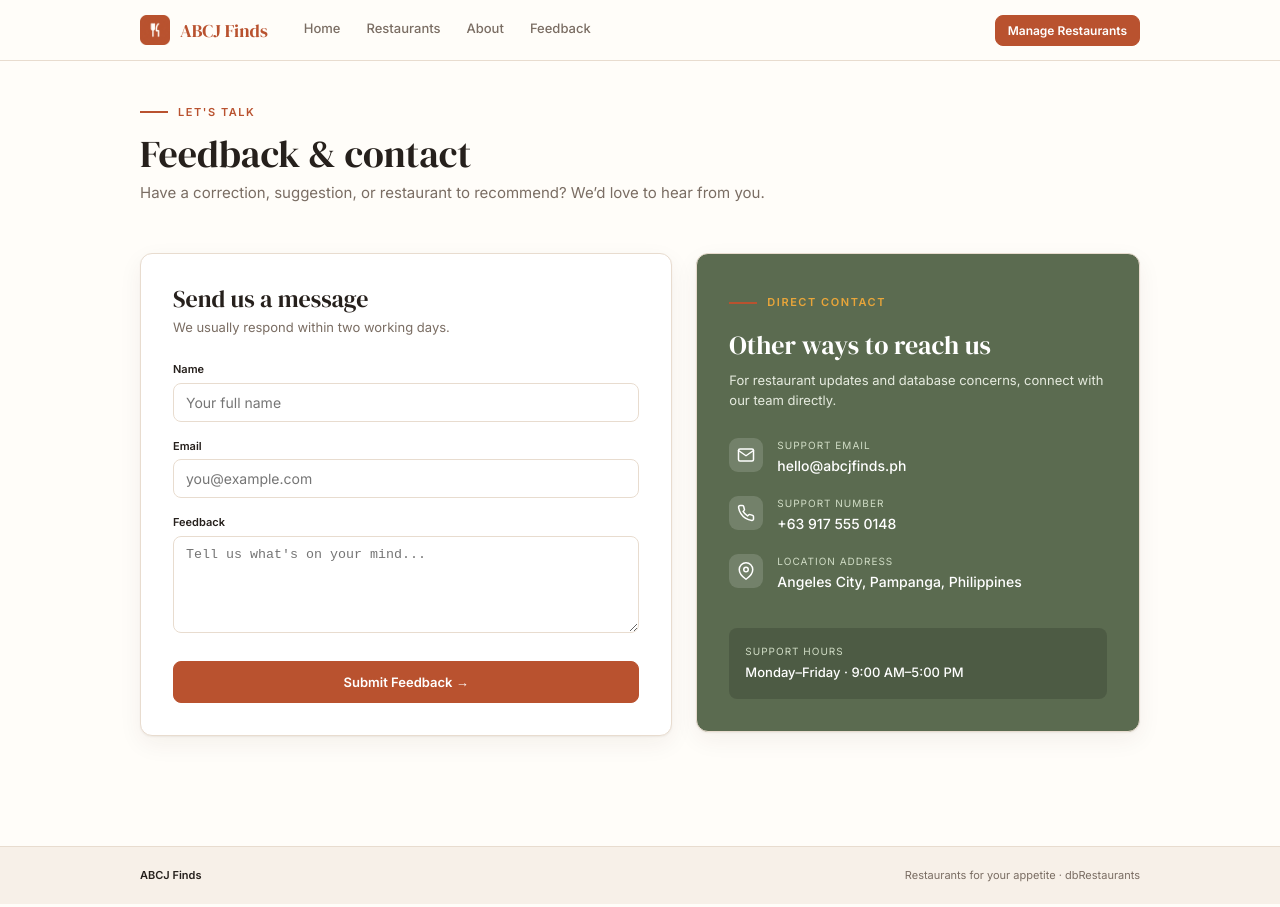
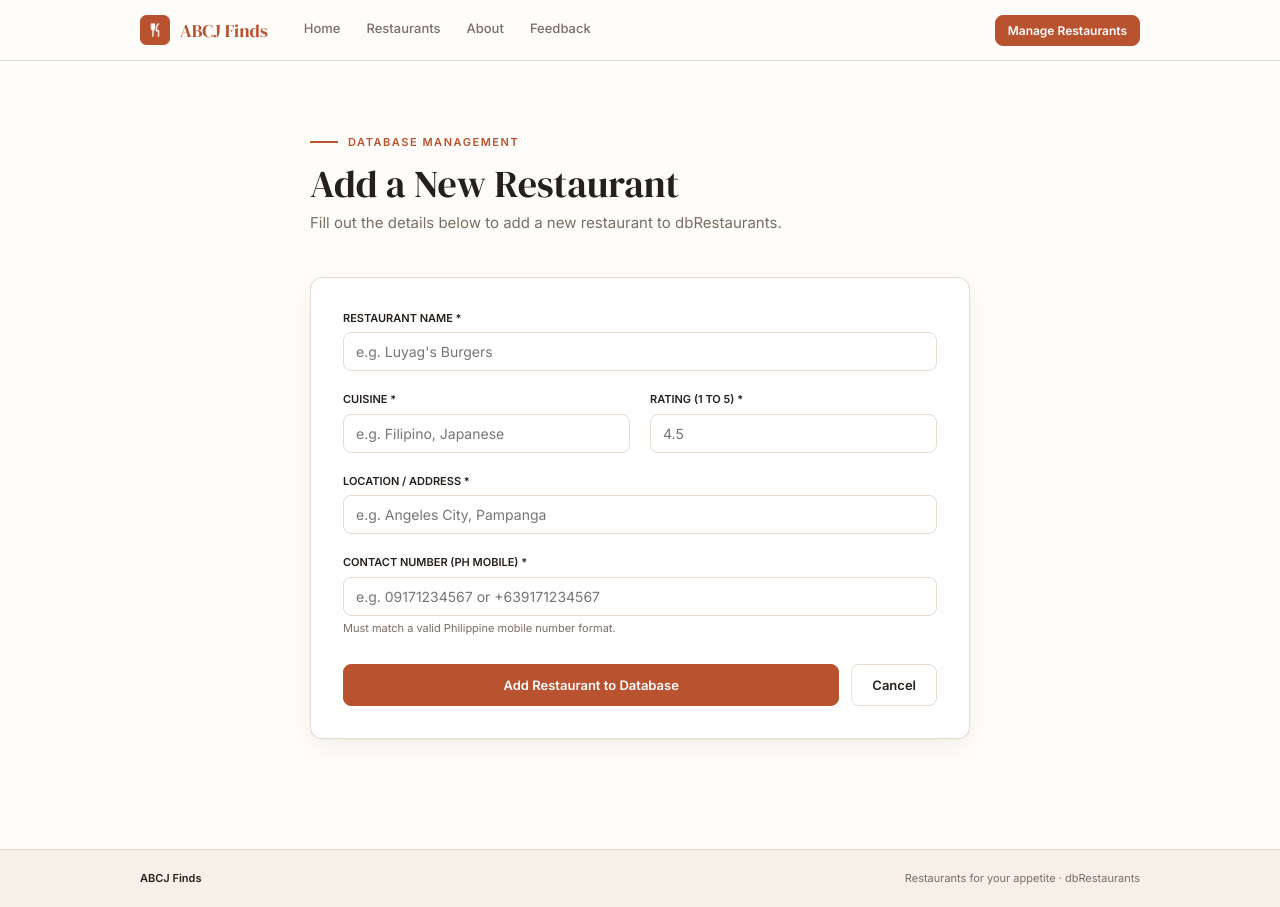
Before and after one commit to laica-becz/ABCJJ---MEVN, a Vue app: page /form in a window 1280 px wide. Built offline with nearby package versions, Linux system fonts and the light colour scheme.

Commit message:
Resolved form and feedback page

```diff
--- a/src/App.vue
+++ b/src/App.vue
@@ -9,7 +9,7 @@
         <router-link to="/">Home</router-link>
         <router-link to="/restaurants">Restaurants</router-link>
         <router-link to="/about">About</router-link>
-        <router-link to="/form">Feedback</router-link>
+        <router-link to="/feedback">Feedback</router-link>
       </nav>
       <router-link class="btn primary sm" to="/restaurants">
         <span>Manage Restaurants</span>
--- a/src/router/index.js
+++ b/src/router/index.js
@@ -2,6 +2,7 @@ import { createRouter, createWebHistory } from 'vue-router'
 import HomePage from '../views/HomePage.vue'
 import RestaurantPage from '../views/RestaurantPage.vue'
 import FormPage from '../views/FormPage.vue'
+import FeedbackPage from '../views/FeedbackPage.vue'
 import AboutPage from '../views/AboutPage.vue'
 
 const router = createRouter({
@@ -10,6 +11,7 @@ const router = createRouter({
     { path: '/', name: 'home', component: HomePage },
     { path: '/restaurants', name: 'restaurants', component: RestaurantPage },
     { path: '/form', name: 'form', component: FormPage },
+    { path: '/feedback', name: 'feedback', component: FeedbackPage },
     { path: '/about', name: 'about', component: AboutPage },
   ]
 })
--- /dev/null
+++ b/src/views/FeedbackPage.vue
@@ -0,0 +1,90 @@
+<template>
+  <main class="container" style="padding-bottom: 60px;">
+    <div class="page-head" style="margin-bottom: 30px;">
+      <div class="eyebrow">Let's talk</div>
+      <h1>Feedback &amp; contact</h1>
+      <p style="color: var(--muted); font-size: 15px; margin-top: 6px;">Have a correction, suggestion, or restaurant to recommend? We’d love to hear from you.</p>
+    </div>
+
+    <div class="feedback-grid" style="display: grid; grid-template-columns: 1.2fr 1fr; gap: 24px; align-items: start;">
+
+      <!-- Left Card: Send us a message form -->
+      <div class="card form-card" style="padding: 32px;">
+        <h2 style="font-size: 24px; font-family: var(--serif); margin-bottom: 6px;">Send us a message</h2>
+        <p style="color: var(--muted); font-size: 13px; margin-bottom: 24px;">We usually respond within two working days.</p>
+
+        <form @submit.prevent="handleSubmit">
+          <label class="f" style="display: block; font-size: 11px; font-weight: 600; margin-bottom: 16px;">Name
+            <input class="input" v-model="form.name" placeholder="Your full name" style="margin-top: 5px; width: 100%;" required>
+          </label>
+
+          <label class="f" style="display: block; font-size: 11px; font-weight: 600; margin-bottom: 16px;">Email
+            <input class="input" type="email" v-model="form.email" placeholder="you@example.com" style="margin-top: 5px; width: 100%;" required>
+          </label>
+
+          <label class="f" style="display: block; font-size: 11px; font-weight: 600; margin-bottom: 24px;">Feedback
+            <textarea class="input" v-model="form.feedback" placeholder="Tell us what's on your mind..." rows="5" style="margin-top: 5px; width: 100%; resize: vertical;" required></textarea>
+          </label>
+
+          <button class="btn primary" type="submit" style="width: 100%; justify-content: center; padding: 12px;">Submit Feedback &rarr;</button>
+        </form>
+      </div>
+
+      <!-- Right Card: Direct contact info -->
+      <div class="card contact-card" style="background: #5b6b50; color: #fff; padding: 32px; border-radius: var(--radius);">
+        <div class="eyebrow" style="color: #e8a53a;">Direct contact</div>
+        <h2 style="font-size: 26px; font-family: var(--serif); margin: 6px 0 12px; color: #fff;">Other ways to reach us</h2>
+        <p style="font-size: 13px; color: #e6ebdf; margin-bottom: 28px;">For restaurant updates and database concerns, connect with our team directly.</p>
+
+        <div style="display: flex; flex-direction: column; gap: 20px;">
+          <!-- Email -->
+          <div style="display: flex; gap: 14px; align-items: flex-start;">
+            <div class="ico" style="background: rgba(255,255,255,0.15); color: #fff; display: flex; align-items: center; justify-content: center;">
+              <svg width="18" height="18" viewBox="0 0 24 24" fill="none" stroke="currentColor" stroke-width="2" stroke-linecap="round" stroke-linejoin="round"><path d="M4 4h16c1.1 0 2 .9 2 2v12c0 1.1-.9 2-2 2H4c-1.1 0-2-.9-2-2V6c0-1.1.9-2 2-2z"></path><polyline points="22,6 12,13 2,6"></polyline></svg>
+            </div>
+            <div>
+              <div style="font-size: 10px; text-transform: uppercase; letter-spacing: 0.1em; color: #d0dcc5;">Support Email</div>
+              <div style="font-size: 14px; font-weight: 500; margin-top: 2px;">hello@abcjfinds.ph</div>
+            </div>
+          </div>
+          <!-- Phone -->
+          <div style="display: flex; gap: 14px; align-items: flex-start;">
+            <div class="ico" style="background: rgba(255,255,255,0.15); color: #fff; display: flex; align-items: center; justify-content: center;">
+              <svg width="18" height="18" viewBox="0 0 24 24" fill="none" stroke="currentColor" stroke-width="2" stroke-linecap="round" stroke-linejoin="round"><path d="M22 16.92v3a2 2 0 0 1-2.18 2 19.79 19.79 0 0 1-8.63-3.07 19.5 19.5 0 0 1-6-6 19.79 19.79 0 0 1-3.07-8.67A2 2 0 0 1 4.11 2h3a2 2 0 0 1 2 1.72 12.84 12.84 0 0 0 .7 2.81 2 2 0 0 1-.45 2.11L8.09 9.91a16 16 0 0 0 6 6l1.27-1.27a2 2 0 0 1 2.11-.45 12.84 12.84 0 0 0 2.81.7A2 2 0 0 1 22 16.92z"></path></svg>
+            </div>
+            <div>
+              <div style="font-size: 10px; text-transform: uppercase; letter-spacing: 0.1em; color: #d0dcc5;">Support Number</div>
+              <div style="font-size: 14px; font-weight: 500; margin-top: 2px;">+63 917 555 0148</div>
+            </div>
+          </div>
+          <!-- Location -->
+          <div style="display: flex; gap: 14px; align-items: flex-start;">
+            <div class="ico" style="background: rgba(255,255,255,0.15); color: #fff; display: flex; align-items: center; justify-content: center;">
+              <svg width="18" height="18" viewBox="0 0 24 24" fill="none" stroke="currentColor" stroke-width="2" stroke-linecap="round" stroke-linejoin="round"><path d="M21 10c0 7-9 13-9 13s-9-6-9-13a9 9 0 0 1 18 0z"></path><circle cx="12" cy="10" r="3"></circle></svg>
+            </div>
+            <div>
+              <div style="font-size: 10px; text-transform: uppercase; letter-spacing: 0.1em; color: #d0dcc5;">Location Address</div>
+              <div style="font-size: 14px; font-weight: 500; margin-top: 2px;">Angeles City, Pampanga, Philippines</div>
+            </div>
+          </div>
+        </div>
+
+        <div style="margin-top: 36px; padding: 16px; background: rgba(0,0,0,0.15); border-radius: 8px;">
+          <div style="font-size: 10px; text-transform: uppercase; letter-spacing: 0.1em; color: #d0dcc5;">Support Hours</div>
+          <div style="font-size: 13px; font-weight: 500; margin-top: 4px;">Monday–Friday · 9:00 AM–5:00 PM</div>
+        </div>
+      </div>
+    </div>
+  </main>
+</template>
+
+<script setup>
+import { reactive } from 'vue'
+const form = reactive({ name: '', email: '', feedback: '' })
+const handleSubmit = () => {
+  alert('Thank you for your feedback! We have received your message.')
+  form.name = ''
+  form.email = ''
+  form.feedback = ''
+}
+</script>
--- a/src/views/FormPage.vue
+++ b/src/views/FormPage.vue
@@ -1,101 +1,117 @@
 <template>
-  <main class="container" style="padding-bottom: 60px;">
-    <div class="page-head" style="margin-bottom: 30px;">
-      <div class="eyebrow">Let's talk</div>
-      <h1>Feedback &amp; contact</h1>
-      <p style="color: var(--muted); font-size: 15px; margin-top: 6px;">Have a correction, suggestion, or restaurant to recommend? We’d love to hear from you.</p>
+  <main class="container" style="padding-bottom: 60px; max-width: 700px;">
+    <div class="page-head" style="margin-top: 30px; margin-bottom: 24px;">
+      <div class="eyebrow">Database Management</div>
+      <h1>{{ isEdit ? 'Edit Restaurant' : 'Add a New Restaurant' }}</h1>
+      <p style="color: var(--muted); font-size: 15px; margin-top: 6px;">
+        {{ isEdit ? 'Update the details of this restaurant in MongoDB.' : 'Fill out the details below to add a new restaurant to dbRestaurants.' }}
+      </p>
     </div>
 
-    <div class="feedback-grid" style="display: grid; grid-template-columns: 1.2fr 1fr; gap: 24px; align-items: start;">
+    <div class="card" style="padding: 32px;">
+      <form @submit.prevent="handleSubmit">
 
-      <!-- Left Card: Send us a message form -->
-      <div class="card form-card" style="padding: 32px;">
-        <h2 style="font-size: 24px; font-family: var(--serif); margin-bottom: 6px;">Send us a message</h2>
-        <p style="color: var(--muted); font-size: 13px; margin-bottom: 24px;">We usually respond within two working days.</p>
-
-        <form @submit.prevent="handleSubmit">
-          <label class="f" style="display: block; font-size: 11px; font-weight: 600; margin-bottom: 16px;">Name
-            <input class="input" v-model="form.name" placeholder="Your full name" style="margin-top: 5px; width: 100%;" required>
-          </label>
-
-          <label class="f" style="display: block; font-size: 11px; font-weight: 600; margin-bottom: 16px;">Email
-            <input class="input" type="email" v-model="form.email" placeholder="you@example.com" style="margin-top: 5px; width: 100%;" required>
-          </label>
-
-          <label class="f" style="display: block; font-size: 11px; font-weight: 600; margin-bottom: 24px;">Feedback
-            <textarea class="input" v-model="form.feedback" placeholder="Tell us what's on your mind..." rows="5" style="margin-top: 5px; width: 100%; resize: vertical;" required></textarea>
-          </label>
-
-          <button class="btn primary" type="submit" style="width: 100%; justify-content: center; padding: 12px;">Submit Feedback &rarr;</button>
-        </form>
+        <div style="margin-bottom: 20px;">
+          <label style="display: block; font-size: 11px; font-weight: 600; margin-bottom: 6px; text-transform: uppercase;">Restaurant Name *</label>
+          <input class="input" v-model="form.name" placeholder="e.g. Luyag's Burgers" required style="width: 100%;">
         </div>
 
-      <!-- Right Card: Direct contact info with precise SVG line icons -->
-      <div class="card contact-card" style="background: #5b6b50; color: #fff; padding: 32px; border-radius: var(--radius);">
-        <div class="eyebrow" style="color: #e8a53a;">Direct contact</div>
-        <h2 style="font-size: 26px; font-family: var(--serif); margin: 6px 0 12px; color: #fff;">Other ways to reach us</h2>
-        <p style="font-size: 13px; color: #e6ebdf; margin-bottom: 28px;">For restaurant updates and database concerns, connect with our team directly.</p>
-
-        <div style="display: flex; flex-direction: column; gap: 20px;">
-
-          <!-- Email Icon -->
-          <div style="display: flex; gap: 14px; align-items: flex-start;">
-            <div class="ico" style="background: rgba(255,255,255,0.15); color: #fff; display: flex; align-items: center; justify-content: center;">
-              <svg width="18" height="18" viewBox="0 0 24 24" fill="none" stroke="currentColor" stroke-width="2" stroke-linecap="round" stroke-linejoin="round"><path d="M4 4h16c1.1 0 2 .9 2 2v12c0 1.1-.9 2-2 2H4c-1.1 0-2-.9-2-2V6c0-1.1.9-2 2-2z"></path><polyline points="22,6 12,13 2,6"></polyline></svg>
+        <div style="display: grid; grid-template-columns: 1fr 1fr; gap: 20px; margin-bottom: 20px;">
+          <div>
+            <label style="display: block; font-size: 11px; font-weight: 600; margin-bottom: 6px; text-transform: uppercase;">Cuisine *</label>
+            <input class="input" v-model="form.cuisine" placeholder="e.g. Filipino, Japanese" required style="width: 100%;">
           </div>
           <div>
-              <div style="font-size: 10px; text-transform: uppercase; letter-spacing: 0.1em; color: #d0dcc5;">Support Email</div>
-              <div style="font-size: 14px; font-weight: 500; margin-top: 2px;">hello@abcjfinds.ph</div>
+            <label style="display: block; font-size: 11px; font-weight: 600; margin-bottom: 6px; text-transform: uppercase;">Rating (1 to 5) *</label>
+            <input class="input" type="number" step="0.1" min="1" max="5" v-model="form.rating" placeholder="4.5" required style="width: 100%;">
           </div>
         </div>
 
-          <!-- Phone Icon -->
-          <div style="display: flex; gap: 14px; align-items: flex-start;">
-            <div class="ico" style="background: rgba(255,255,255,0.15); color: #fff; display: flex; align-items: center; justify-content: center;">
-              <svg width="18" height="18" viewBox="0 0 24 24" fill="none" stroke="currentColor" stroke-width="2" stroke-linecap="round" stroke-linejoin="round"><path d="M22 16.92v3a2 2 0 0 1-2.18 2 19.79 19.79 0 0 1-8.63-3.07 19.5 19.5 0 0 1-6-6 19.79 19.79 0 0 1-3.07-8.67A2 2 0 0 1 4.11 2h3a2 2 0 0 1 2 1.72 12.84 12.84 0 0 0 .7 2.81 2 2 0 0 1-.45 2.11L8.09 9.91a16 16 0 0 0 6 6l1.27-1.27a2 2 0 0 1 2.11-.45 12.84 12.84 0 0 0 2.81.7A2 2 0 0 1 22 16.92z"></path></svg>
-            </div>
-            <div>
-              <div style="font-size: 10px; text-transform: uppercase; letter-spacing: 0.1em; color: #d0dcc5;">Support Number</div>
-              <div style="font-size: 14px; font-weight: 500; margin-top: 2px;">+63 917 555 0148</div>
-            </div>
+        <div style="margin-bottom: 20px;">
+          <label style="display: block; font-size: 11px; font-weight: 600; margin-bottom: 6px; text-transform: uppercase;">Location / Address *</label>
+          <input class="input" v-model="form.address" placeholder="e.g. Angeles City, Pampanga" required style="width: 100%;">
         </div>
 
-          <!-- Location Pin Icon -->
-          <div style="display: flex; gap: 14px; align-items: flex-start;">
-            <div class="ico" style="background: rgba(255,255,255,0.15); color: #fff; display: flex; align-items: center; justify-content: center;">
-              <svg width="18" height="18" viewBox="0 0 24 24" fill="none" stroke="currentColor" stroke-width="2" stroke-linecap="round" stroke-linejoin="round"><path d="M21 10c0 7-9 13-9 13s-9-6-9-13a9 9 0 0 1 18 0z"></path><circle cx="12" cy="10" r="3"></circle></svg>
-            </div>
-            <div>
-              <div style="font-size: 10px; text-transform: uppercase; letter-spacing: 0.1em; color: #d0dcc5;">Location Address</div>
-              <div style="font-size: 14px; font-weight: 500; margin-top: 2px;">Angeles City, Pampanga, Philippines</div>
-            </div>
+        <div style="margin-bottom: 28px;">
+          <label style="display: block; font-size: 11px; font-weight: 600; margin-bottom: 6px; text-transform: uppercase;">Contact Number (PH Mobile) *</label>
+          <input class="input" v-model="form.contact" placeholder="e.g. 09171234567 or +639171234567" required style="width: 100%;">
+          <small style="color: var(--muted); font-size: 11px; margin-top: 4px; display: block;">Must match a valid Philippine mobile number format.</small>
         </div>
 
+        <div style="display: flex; gap: 12px;">
+          <button class="btn primary" type="submit" style="flex: 1; justify-content: center; padding: 12px;">
+            {{ isEdit ? 'Save Changes' : 'Add Restaurant to Database' }}
+          </button>
+          <router-link class="btn" to="/restaurants" style="padding: 12px 20px; text-align: center;">Cancel</router-link>
         </div>
-
-        <div style="margin-top: 36px; padding: 16px; background: rgba(0,0,0,0.15); border-radius: 8px;">
-          <div style="font-size: 10px; text-transform: uppercase; letter-spacing: 0.1em; color: #d0dcc5;">Support Hours</div>
-          <div style="font-size: 13px; font-weight: 500; margin-top: 4px;">Monday–Friday · 9:00 AM–5:00 PM</div>
-        </div>
-      </div>
-
+      </form>
     </div>
   </main>
 </template>
 
 <script setup>
-import { reactive } from 'vue'
+import { ref, onMounted } from 'vue'
+import { useRoute, useRouter } from 'vue-router'
 
-const form = reactive({
+const route = useRoute()
+const router = useRouter()
+
+const isEdit = ref(false)
+const editId = ref(null)
+
+const form = ref({
   name: '',
-  email: '',
-  feedback: ''
+  cuisine: '',
+  rating: '',
+  address: '',
+  contact: ''
 })
 
-const handleSubmit = () => {
-  alert('Thank you for your feedback! We have received your message.')
-  form.name = ''
-  form.email = ''
-  form.feedback = ''
+onMounted(async () => {
+  if (route.query.edit) {
+    isEdit.value = true
+    editId.value = route.query.edit
+    try {
+      const res = await fetch(`/api/restaurants/${editId.value}`)
+      if (res.ok) {
+        const data = await res.json()
+        form.value = {
+          name: data.name,
+          cuisine: data.cuisine,
+          rating: data.rating,
+          address: data.address,
+          contact: data.contact
+        }
+      }
+    } catch (err) {
+      console.error('Failed to load restaurant details for editing', err)
+    }
+  }
+})
+
+const handleSubmit = async () => {
+  try {
+    const url = isEdit.value ? `/api/restaurants/${editId.value}` : '/api/restaurants'
+    const method = isEdit.value ? 'PUT' : 'POST'
+
+    const res = await fetch(url, {
+      method,
+      headers: { 'Content-Type': 'application/json' },
+      body: JSON.JSON ? JSON.stringify(form.value) : JSON.stringify(form.value)
+    })
+
+    const data = await res.json()
+
+    if (!res.ok) {
+      alert(data.error || 'Validation failed. Please check your inputs.')
+      return
+    }
+
+    alert(isEdit.value ? 'Restaurant updated successfully!' : 'Restaurant added successfully!')
+    router.push('/restaurants')
+  } catch (err) {
+    console.error('Error saving restaurant:', err)
+    alert('Something went wrong on the server.')
+  }
 }
 </script>
--- a/src/views/RestaurantPage.vue
+++ b/src/views/RestaurantPage.vue
@@ -48,8 +48,10 @@
 </template>
 
 <script setup>
-import { ref, onMounted } from 'vue'
+import { ref, onMounted, watch } from 'vue'
+import { useRoute } from 'vue-router'
 
+const route = useRoute()
 const restaurants = ref([])
 const uniqueCuisines = ref([])
 const filters = ref({ q: '', cuisine: '', sort: '' })
@@ -67,10 +69,24 @@ const deleteRestaurant = async (id) => {
   }
 }
 
+// Check URL query parameters when component mounts or route changes
+const applyRouteQuery = () => {
+  if (route.query.q) {
+    filters.value.q = route.query.q
+  }
+  fetchRestaurants()
+}
+
 onMounted(async () => {
-  await fetchRestaurants()
+  applyRouteQuery()
   const res = await fetch('/api/restaurants')
   const all = await res.json()
   uniqueCuisines.value = [...new Set(all.map((r) => r.cuisine))]
 })
+
+// Watch for changes if a user clicks another card while already on the page
+watch(() => route.query.q, (newQ) => {
+  filters.value.q = newQ || ''
+  fetchRestaurants()
+})
 </script>
```
Lines whose indentation alone changed are shown as unchanged.
